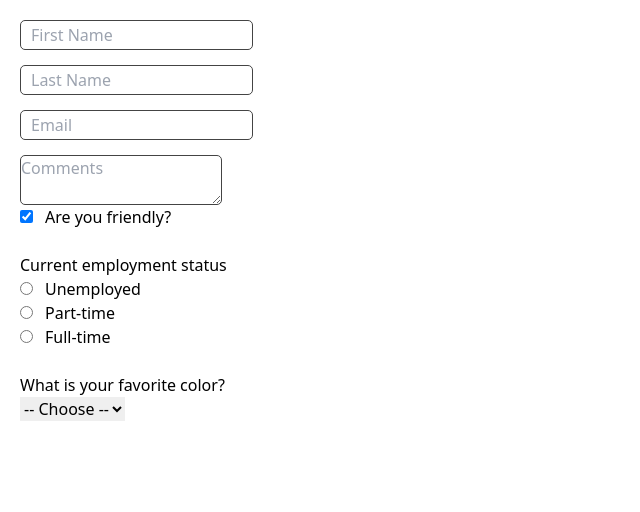
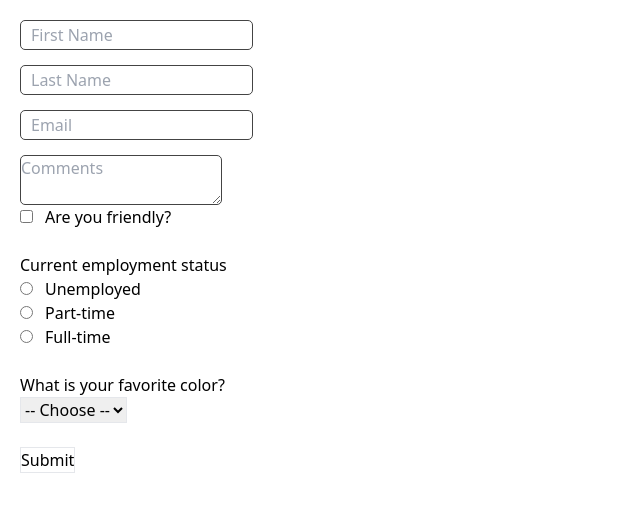
Before and after one commit to Mini-GT/meme-generator, a React (Vite) app: page / in a window 1280 px wide. Shown: the top 512 px of the page, without its empty margins (0-640 px from the left). Built offline with nearby package versions, Linux system fonts and the light colour scheme.

Commit message:
learned submit button inside a form and how to handle the submit btn

```diff
--- a/src/challenges/formInput/select and input/Select.tsx
+++ b/src/challenges/formInput/select and input/Select.tsx
@@ -6,12 +6,12 @@ export default function Select() {
       lastName: "",
       email: "",
       comments: "",
-      isFriendly: true,
+      isFriendly: false,
       employment: "",
       favColor: ""
     }
   )
-  console.log(formData.favColor)
+  // console.log(formData.favColor)
 
   function handleChange(e: React.ChangeEvent<HTMLInputElement | HTMLTextAreaElement |HTMLSelectElement>) {
     const {name, value, type} = e.target
@@ -24,8 +24,15 @@ export default function Select() {
     })
   }
 
+  function handleSubmit(e: React.ChangeEvent<HTMLFormElement>) {
+    //preventDefault() will prevent the page to refresh when the submit button is clicked / in other words it will prevent our app to re-render, after that, it will put our obj properties into the url params
+    e.preventDefault()
+    console.log(formData)
+  }
+
   return (
-    <form>
+    // when a button is found inside the form, it will trigger the form handler onSubmit={}
+    <form onSubmit={handleSubmit}>
       <input
         type="text"
         placeholder="First Name"
@@ -104,6 +111,7 @@ export default function Select() {
       <label htmlFor="favColor">What is your favorite color?</label>
       <br />
       <select
+        className="border"
         id="favColor"
         name="favColor"
         value={formData.favColor}
@@ -118,6 +126,10 @@ export default function Select() {
         <option value="indigo">Indigo</option>
         <option value="violet">Violet</option>
       </select>
+      <br />
+      <br />
+      {/* button element inside a form will act as a submit, therefore it has a default attribute of type="submit" */}
+      <button className="border">Submit</button>
     </form>
   )
 }
```
